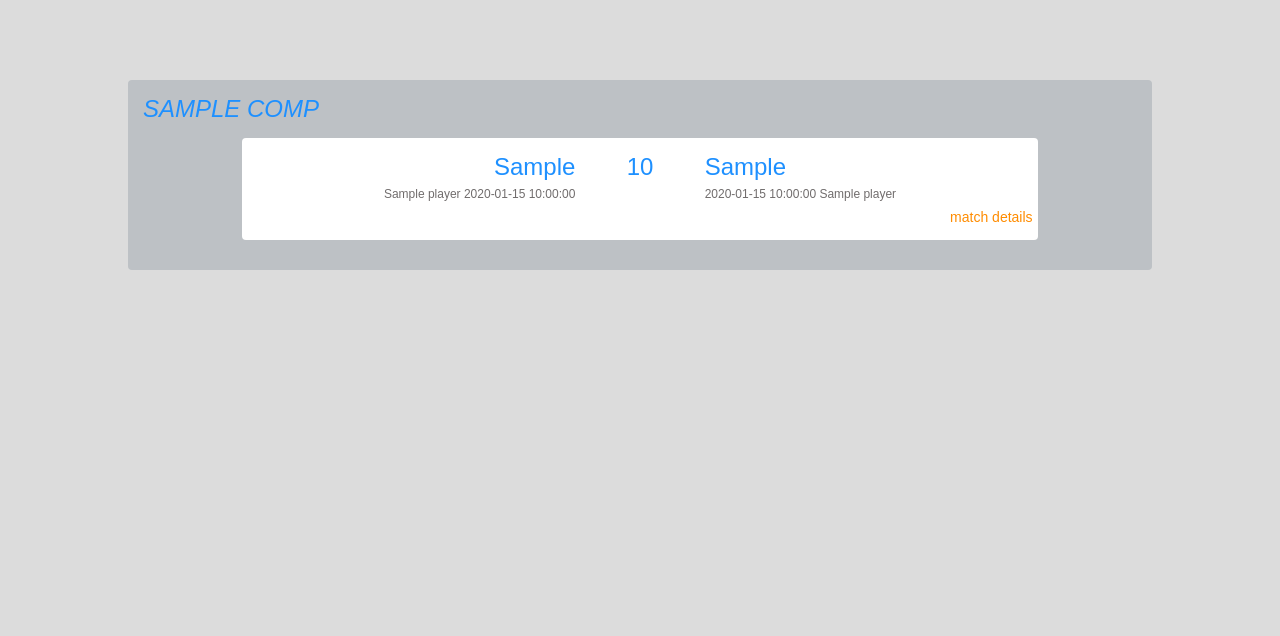
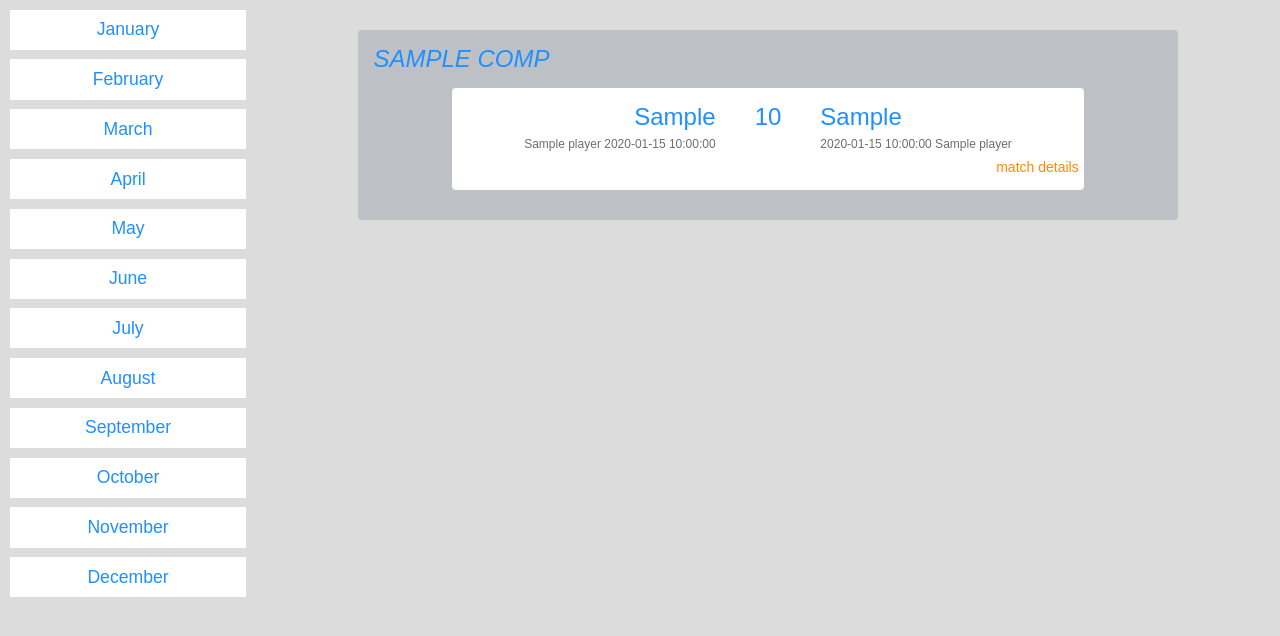
Before and after one commit to fdav10/football-scores, a Flask app: template footie_scores/webapp/templates/scores.html in a window 1280 px wide. Shown: the top 636 px of the page. Run offline with Flask 2, Linux system fonts and the light colour scheme; the template is opened without the code that fills it: most values are stand-ins (such as "Sample title", 1, 10 or a date in 2020).

Commit message:
Rudimentary sidebar

```diff
--- a/footie_scores/webapp/static/styles.css
+++ b/footie_scores/webapp/static/styles.css
@@ -9,10 +9,36 @@ body {
     background: Gainsboro;
 }
 
+.sidebar {
+    width: 20%;
+    display: inline-block;
+    background: Gainsboro;
+}
+
+.sidebar li {
+    padding: .6em;
+    margin: .6em;
+    background: white;
+    text-align: center;
+}
+.sidebar a {
+    font-size: 1.1rem;
+    text-decoration: none;
+    color: DodgerBlue;
+}
+
+.main_panel {
+    width: 80%;
+    display: inline-block;
+    float: right;
+}
+
+.competition_container {
+}
 
 .competition {
     width: 80%;
-    position: relative;
+    position: static;
     top: 50px;
     margin: auto;
     margin-top: 30px;
@@ -100,7 +126,7 @@ body {
     float: right;
 }
 
-.match_details, a {
+.match-details a {
     margin-right: 5px;
     float: right;
     text-align: center;
--- a/footie_scores/webapp/templates/scores.html
+++ b/footie_scores/webapp/templates/scores.html
@@ -7,6 +7,23 @@
     <meta charset="UTF-8">
   </head>
   <body>
+    <div class="sidebar">
+      <ul>
+	<li><a href="#">January</a></li>
+	<li><a href="#">February</a></li>
+	<li><a href="#">March</a></li>
+	<li><a href="#">April</a></li>
+	<li><a href="#">May</a></li>
+	<li><a href="#">June</a></li>
+	<li><a href="#">July</a></li>
+	<li><a href="#">August</a></li>
+	<li><a href="#">September</a></li>
+	<li><a href="#">October</a></li>
+	<li><a href="#">November</a></li>
+	<li><a href="#">December</a></li>
+      </ul>
+    </div>
+    <div class="main_panel">
       {% for comp in competitions %}
       {% if comp.fixtures %}
       <div class="competition">
@@ -39,7 +56,7 @@
 	  </div>
 	  {% endif %}
 	  {% if fixture.lineups %}
-	<div class="match details">
+	  <div class="match-details">
 	    <a href= {{ url_for('match_details', fixture_id=fixture.api_fixture_id) }} >match details</a>
 	  </div>
 	  {% endif %}
@@ -48,5 +65,6 @@
       </div>
     {% endif %}
     {% endfor %}
+    </div>
   </body>
 </html>
```
Lines whose indentation alone changed are shown as unchanged.
